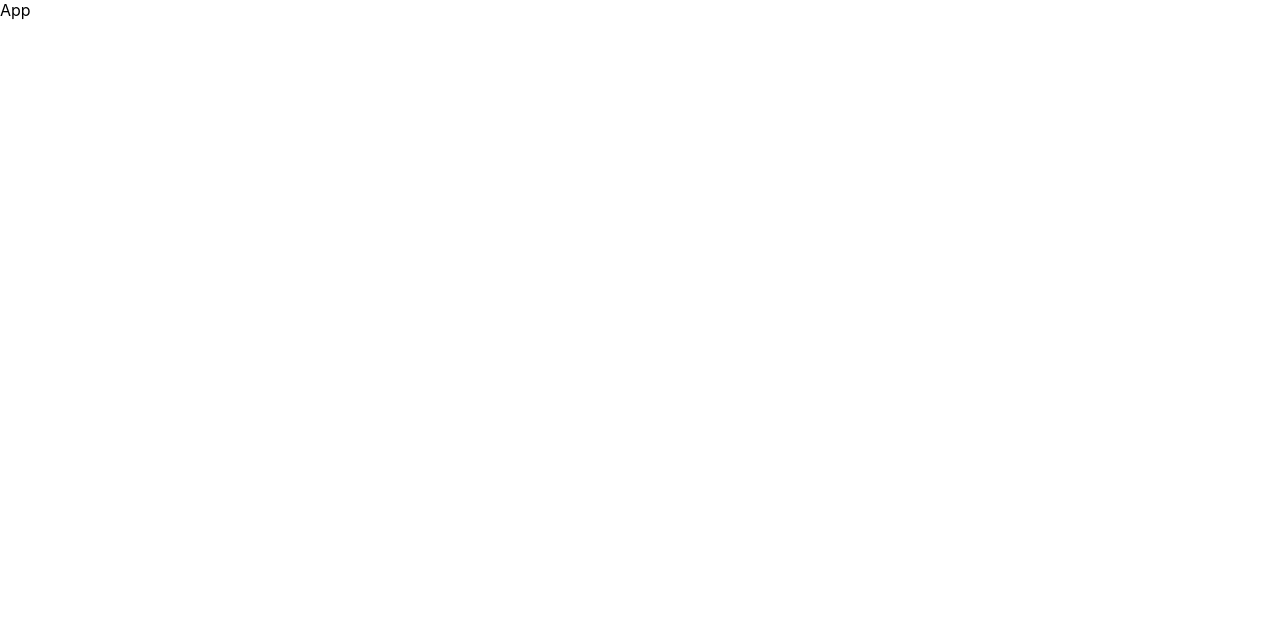
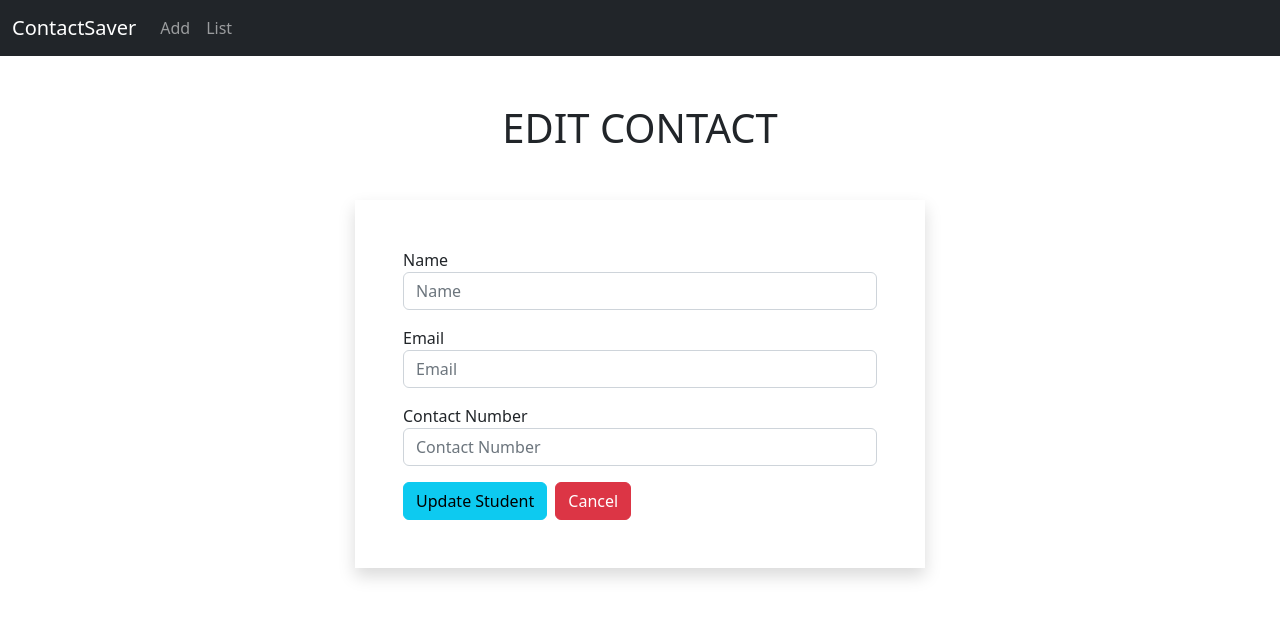
Before and after one commit to mateenNawaz86/Contact-Saving, a React (Create React App) app: page /edit/1 in a window 1280 px wide. Shown: the top 618 px of the page. Built offline with nearby package versions, Linux system fonts and the light colour scheme.

Commit message:
update UI

```diff
--- a/package.json
+++ b/package.json
@@ -6,9 +6,12 @@
     "@testing-library/jest-dom": "^5.16.5",
     "@testing-library/react": "^13.4.0",
     "@testing-library/user-event": "^13.5.0",
+    "bootstrap": "^5.2.2",
     "react": "^18.2.0",
     "react-dom": "^18.2.0",
+    "react-router-dom": "^6.4.2",
     "react-scripts": "5.0.1",
+    "toastify": "^2.0.1",
     "web-vitals": "^2.1.4"
   },
   "scripts": {
--- a/src/App.jsx
+++ b/src/App.jsx
@@ -1,7 +1,21 @@
 import React from "react";
+import Navbar from "./components/Navbar";
+import Home from "./components/Home";
+import { Routes, Route } from "react-router-dom";
+import AddContact from "./components/AddContact";
+import EditCon from "./components/EditCon";
 
 const App = () => {
-  return <div>App</div>;
+  return (
+    <>
+      <Navbar />
+      <Routes>
+        <Route exact path="/" element={<Home />} />
+        <Route exact path="/addcontact" element={<AddContact />} />
+        <Route exact path="/edit/:id" element={<EditCon />} />
+      </Routes>
+    </>
+  );
 };
 
 export default App;
--- /dev/null
+++ b/src/components/AddContact.jsx
@@ -0,0 +1,81 @@
+import React, { useState } from "react";
+
+const AddContact = () => {
+  const [enteredInp, setEnteredInp] = useState({
+    name: "",
+    email: "",
+    contactNum: "",
+  });
+
+  const onChangeHandler = (event) => {
+    setEnteredInp({ ...enteredInp, [event.target.name]: event.target.value });
+  };
+
+  const addStdHandler = (event) => {
+    event.preventDefault();
+    console.log(enteredInp);
+  };
+
+  return (
+    <>
+      <div className="container">
+        <div className="row">
+          <h1 className="text-center my-5">ADD CONTACT</h1>
+          <div className="col-md-6 shadow mx-auto p-5">
+            <form onSubmit={addStdHandler}>
+              <div className="mb-3">
+                <label htmlFor="name">Name</label>
+                <input
+                  type="text"
+                  className="form-control"
+                  id="name"
+                  name="name"
+                  aria-describedby="emailHelp"
+                  placeholder="Name"
+                  onChange={onChangeHandler}
+                  value={enteredInp.name}
+                />
+              </div>
+              <div className="mb-3">
+                <label htmlFor="email">Email </label>
+                <input
+                  type="email"
+                  className="form-control"
+                  id="email"
+                  name="email"
+                  aria-describedby="emailHelp"
+                  placeholder="Email"
+                  onChange={onChangeHandler}
+                  value={enteredInp.email}
+                />
+              </div>
+              <div className="mb-3">
+                <label htmlFor="contactNum">Contact Number </label>
+                <input
+                  type="number"
+                  className="form-control"
+                  id="contactNum"
+                  name="contactNum"
+                  aria-describedby="emailHelp"
+                  placeholder="Contact Number"
+                  onChange={onChangeHandler}
+                  value={enteredInp.contactNum}
+                />
+              </div>
+
+              <div>
+                <input
+                  type="submit"
+                  value="Add Student"
+                  className="btn btn-info btn-block"
+                />
+              </div>
+            </form>
+          </div>
+        </div>
+      </div>
+    </>
+  );
+};
+
+export default AddContact;
--- /dev/null
+++ b/src/components/EditCon.jsx
@@ -0,0 +1,87 @@
+import React, { useState } from "react";
+import { Link, useParams } from "react-router-dom";
+
+const EditCon = () => {
+  const params = useParams();
+
+  const [enteredInp, setEnteredInp] = useState({
+    name: "",
+    email: "",
+    contactNum: "",
+  });
+
+  const onChangeHandler = (event) => {
+    setEnteredInp({ ...enteredInp, [event.target.name]: event.target.value });
+  };
+
+  const addStdHandler = (event) => {
+    event.preventDefault();
+    console.log(enteredInp);
+  };
+
+  return (
+    <>
+      <div className="container">
+        <div className="row">
+          <h1 className="text-center my-5">EDIT CONTACT</h1>
+          <div className="col-md-6 shadow mx-auto p-5">
+            <form onSubmit={addStdHandler}>
+              <div className="mb-3">
+                <label htmlFor="name">Name</label>
+                <input
+                  type="text"
+                  className="form-control"
+                  id="name"
+                  name="name"
+                  aria-describedby="emailHelp"
+                  placeholder="Name"
+                  onChange={onChangeHandler}
+                  value={enteredInp.name}
+                />
+              </div>
+              <div className="mb-3">
+                <label htmlFor="email">Email </label>
+                <input
+                  type="email"
+                  className="form-control"
+                  id="email"
+                  name="email"
+                  aria-describedby="emailHelp"
+                  placeholder="Email"
+                  onChange={onChangeHandler}
+                  value={enteredInp.email}
+                />
+              </div>
+              <div className="mb-3">
+                <label htmlFor="contactNum">Contact Number </label>
+                <input
+                  type="number"
+                  className="form-control"
+                  id="contactNum"
+                  name="contactNum"
+                  aria-describedby="emailHelp"
+                  placeholder="Contact Number"
+                  onChange={onChangeHandler}
+                  value={enteredInp.contactNum}
+                />
+              </div>
+
+              <div>
+                <input
+                  type="submit"
+                  value="Update Student"
+                  className="btn btn-info "
+                />
+                <Link to="/" className="btn btn-danger mx-2">
+                  Cancel
+                </Link>
+              </div>
+            </form>
+          </div>
+        </div>
+      </div>
+    </>
+  );
+};
+
+export default EditCon;
--- /dev/null
+++ b/src/components/Home.jsx
@@ -0,0 +1,24 @@
+import React from "react";
+import { Link } from "react-router-dom";
+
+const Home = () => {
+  return (
+    <>
+      <div className="container">
+        <div className="row">
+          <div className="col-md-12 my-5 text-right">
+            <Link to="/addContact" className="btn btn-outline-primary d-inline">
+              Add Contact
+            </Link>
+          </div>
+
+          <div className="col-md-6 mx-auto">
+            <h2>Contact List is here for you guys</h2>
+          </div>
+        </div>
+      </div>
+    </>
+  );
+};
+
+export default Home;
--- /dev/null
+++ b/src/components/Navbar.jsx
@@ -0,0 +1,56 @@
+import React from "react";
+import { Link, useLocation } from "react-router-dom";
+
+const Navbar = () => {
+  const location = useLocation();
+
+  return (
+    <>
+      <nav className="navbar navbar-expand-lg bg-dark navbar-dark">
+        <div className="container-fluid">
+          <Link className="navbar-brand" to="/">
+            ContactSaver
+          </Link>
+          <button
+            className="navbar-toggler"
+            type="button"
+            data-bs-toggle="collapse"
+            data-bs-target="#navbarSupportedContent"
+            aria-controls="navbarSupportedContent"
+            aria-expanded="false"
+            aria-label="Toggle navigation"
+          >
+            <span className="navbar-toggler-icon"></span>
+          </button>
+          <div className="collapse navbar-collapse" id="navbarSupportedContent">
+            <ul className="navbar-nav me-auto mb-2 mb-lg-0">
+              <li className="nav-item">
+                <Link
+                  className={`nav-link ${
+                    location.pathname === "/addcontact" ? "active" : ""
+                  }`}
+                  aria-current="page"
+                  to="/addcontact"
+                >
+                  Add
+                </Link>
+              </li>
+              <li className="nav-item">
+                <Link
+                  className={`nav-link ${
+                    location.pathname === "/list" ? "active" : ""
+                  }`}
+                  to="/list"
+                >
+                  List
+                </Link>
+              </li>
+            </ul>
+          </div>
+        </div>
+      </nav>
+    </>
+  );
+};
+
+export default Navbar;
--- a/src/index.js
+++ b/src/index.js
@@ -3,5 +3,14 @@ import ReactDOM from "react-dom/client";
 import "./index.css";
 import App from "./App";
 
+import "bootstrap/dist/css/bootstrap.min.css";
+// import "react-toastify/dist/ReactToastify.css";
+
+import { BrowserRouter as Router } from "react-router-dom";
+
 const root = ReactDOM.createRoot(document.getElementById("root"));
-root.render(<App />);
+root.render(
+  <Router>
+    <App />
+  </Router>
+);
```
Also changed, not shown: 1 other file (tests, documents, lock files or other folders).
